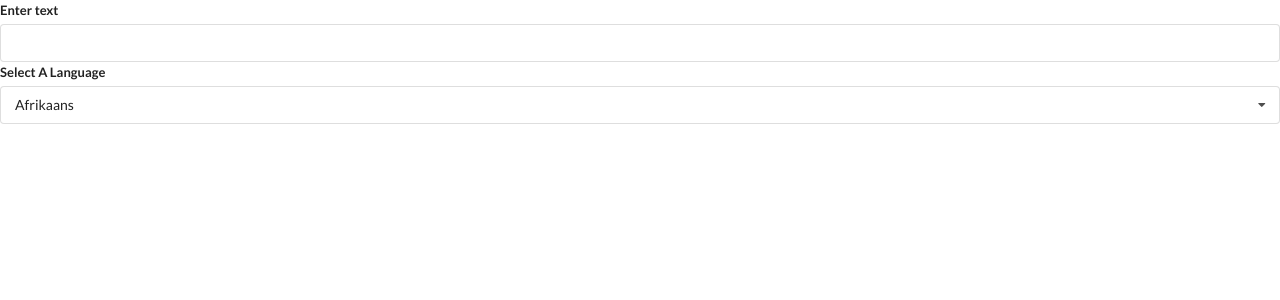
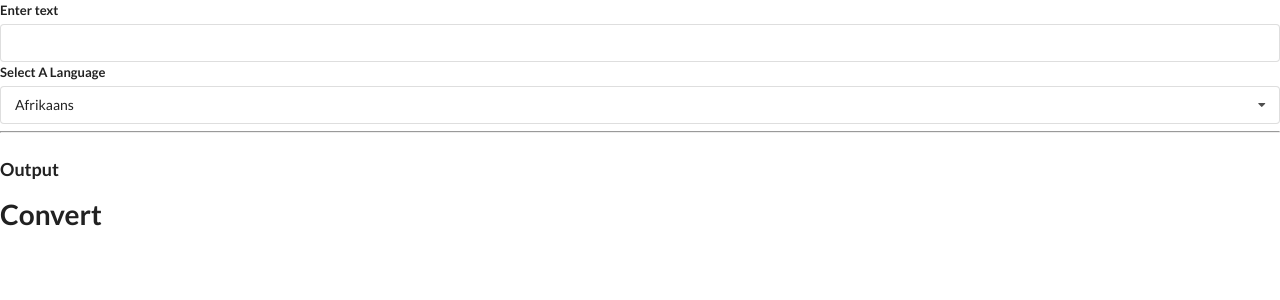
Before and after one commit to chrisvneal/widgets, a React (Create React App) app: page / in a window 1280 px wide. Shown: the top 300 px of the page. Built offline with nearby package versions, Linux system fonts and the light colour scheme.

Commit message:
Import Convert component

```diff
--- a/src/components/Convert.js
+++ b/src/components/Convert.js
@@ -1,6 +1,9 @@
 import React, { useState, useEffect } from "react";
 
 const Convert = ({ language, text }) => {
+  useEffect(() => {
+    console.log("New language or text");
+  }, [language, text]);
   return (
     <div>
       <h1>Convert</h1>
--- a/src/components/Translate.js
+++ b/src/components/Translate.js
@@ -1,6 +1,7 @@
 // Google API: AIzaSyCHUCmpR7cT_yDFHC98CZJy2LTms-IwDlM
 import React, { useState } from "react";
 import Dropdown from "./Dropdown";
+import Convert from "./Convert";
 
 const options = [
   {
@@ -45,6 +46,9 @@ const Translate = () => {
         onSelectedChange={setLanguage}
         label="Select A Language"
       />
+      <hr />
+      <h3 className="ui header">Output</h3>
+      <Convert language={language} text={text} />
     </div>
   );
 };
```
